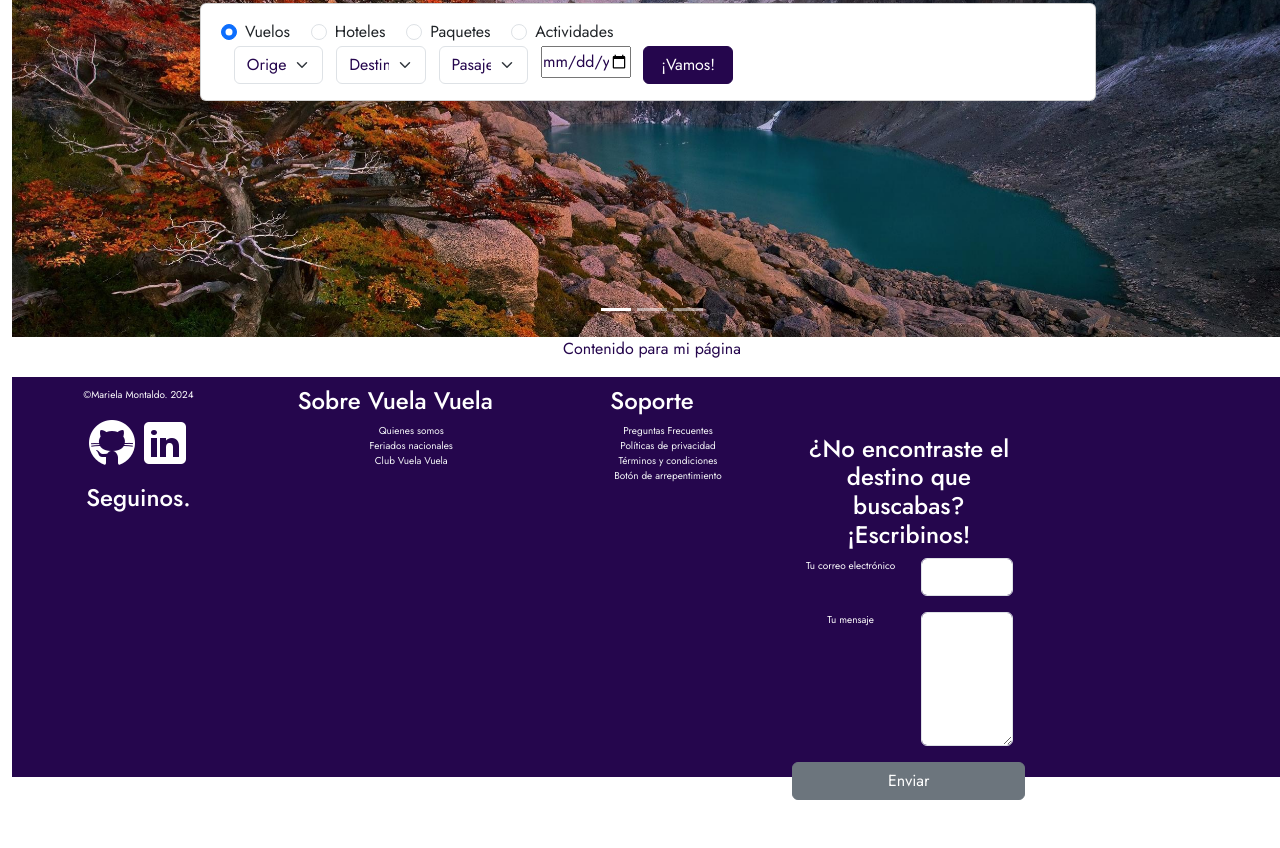
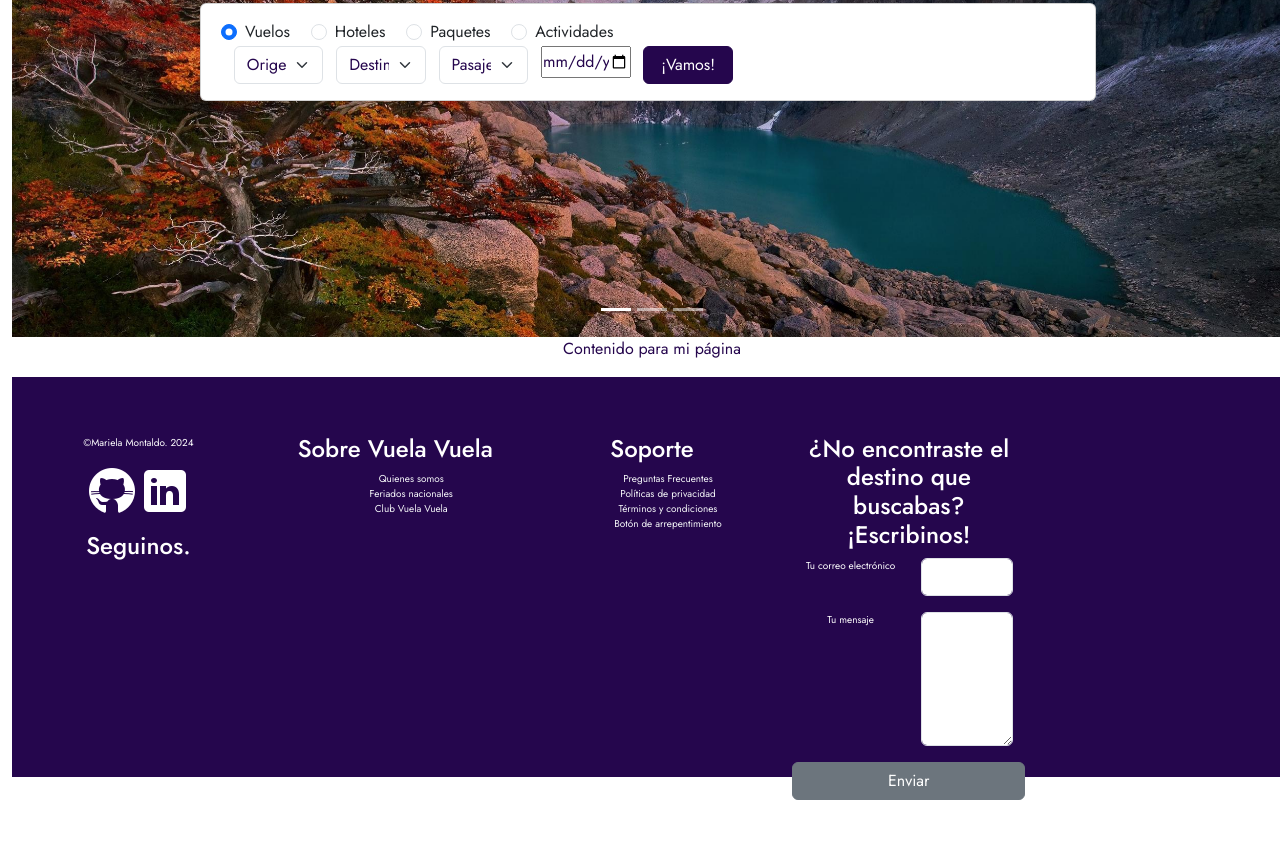
Before and after one commit to m0nt4ld0/front-tt-2C2024, a plain HTML site: page index.html in a window 1280 px wide. Shown: the part 389-1237 px from the top of the page. Drawn offline with nearby package versions, Linux system fonts and the light colour scheme; a web font is replaced by a local one.

Commit message:
Fix footer agrega espaciado de contenido con bootstrap

```diff
--- a/index.html
+++ b/index.html
@@ -212,14 +212,14 @@
             <!-- Footer -->
             <footer class="mainFooter">
                 <div class="row">
-                    <div class="col">
+                    <div class="col container my-5">
                         <p>©Mariela Montaldo. 2024</p>
                         <a href="https://github.com/m0nt4ld0" alt="GitHub"><img src="./icons/icons8-github-50.png"></a>
                         <a href="https://www.linkedin.com/in/mmontaldo/" alt="LinkedIn"><img src="./icons/icons8-linkedin-50.png"></a>
                         <p></p>
                         <h4>Seguinos.</h4>
                     </div>
-                    <div class="col">
+                    <div class="col container my-5">
                         <div class="footerLinks">
                             <h4>Sobre Vuela Vuela</h4>
                             <ul>
@@ -230,7 +230,7 @@
                             <p></p>
                         </div>
                     </div>
-                    <div class="col">
+                    <div class="col container my-5">
                         <div class="footerLinks">
                             <h4>Soporte</h4>
                             <ul>
```
